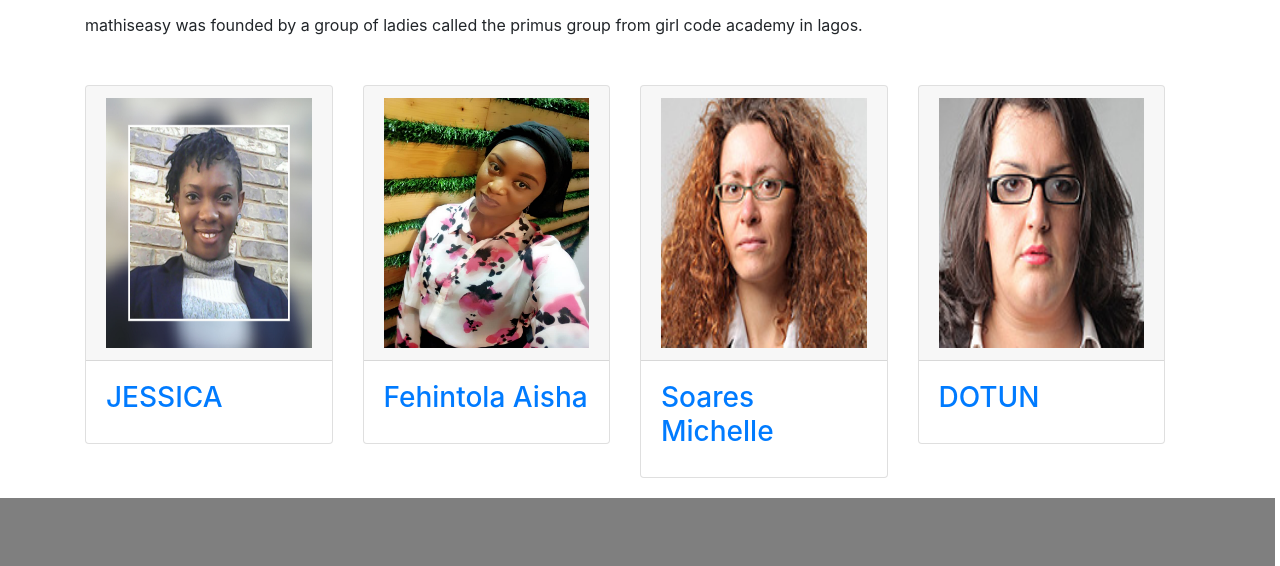
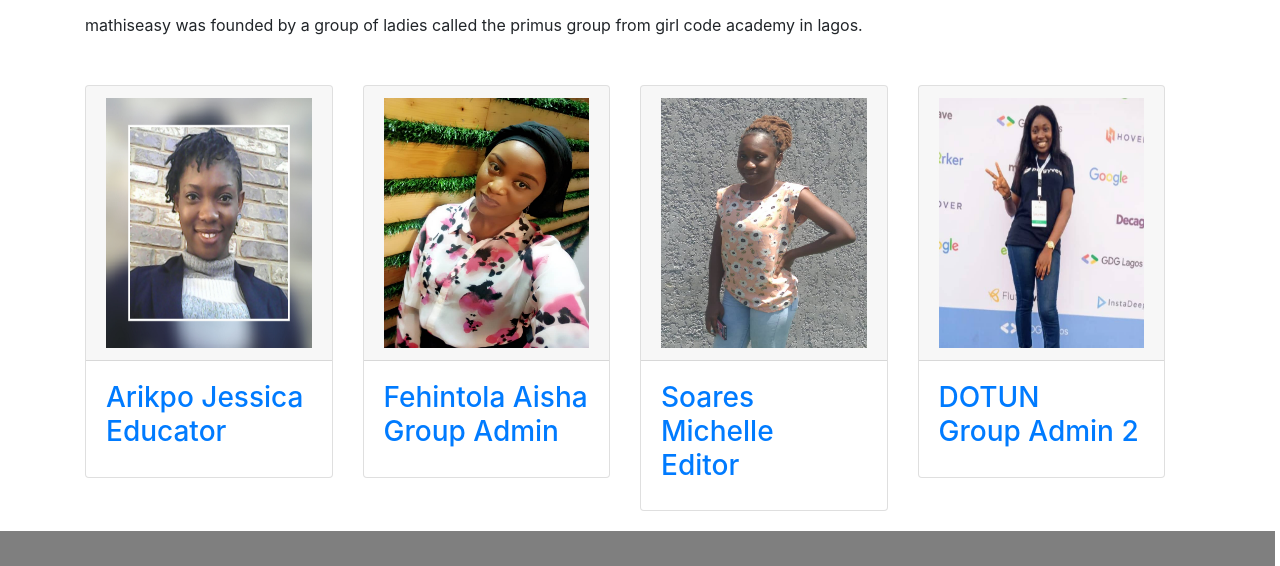
Before and after one commit to isha1012/group_project, a plain HTML site: page about.html in a window 1280 px wide. Shown: the part 703-1269 px from the top of the page. Drawn offline with Linux system fonts and the light colour scheme.

Commit message:
add about us

```diff
--- a/about.html
+++ b/about.html
@@ -64,7 +64,7 @@
                     <div class="card-body">
                         <h3>
                             <a href="#">
-                                JESSICA
+                            Arikpo Jessica<br/>Educator
                             </a>
                         </h3>
                     </div>
@@ -79,7 +79,7 @@
                     <div class="card-body">
                         <h3>
                             <a href="#">
-                             Fehintola Aisha
+                             Fehintola Aisha<br/>Group Admin
                             </a>
                         </h3>
                     </div>
@@ -88,13 +88,13 @@
             <div class="col-lg-3 col-md-12 col-12">
                 <div class="card">
                     <div class="card-header">
-                        <img src="img/rosie.jpg" alt="missing">
+                        <img src="img/michelle.jpeg" alt="missing">
                     </div>
 
                     <div class="card-body">
                         <h3>
                             <a href="#">
-                                Soares Michelle
+                                Soares Michelle<br/>Editor
                             </a>
                         </h3>
                     </div>
@@ -103,13 +103,13 @@
             <div class="col-lg-3 col-md-12 col-12">
                 <div class="card">
                     <div class="card-header">
-                        <img src="img/dotun.jpg" alt="missing">
+                        <img src="img/dotun.jpeg" alt="missing">
                     </div>
 
                     <div class="card-body">
                         <h3>
                             <a href="#">
-                                DOTUN
+                                DOTUN<br/>Group Admin 2
                             </a>
                         </h3>
                     </div>
```
Also changed, not shown: img/dotun.jpeg (added), img/dotun.jpg (deleted), img/michelle.jpeg (added).
